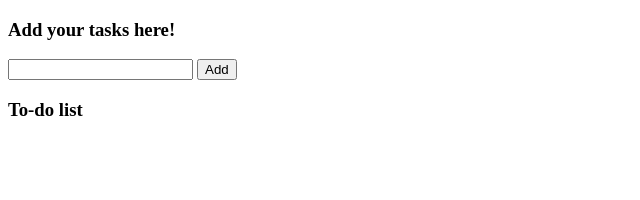
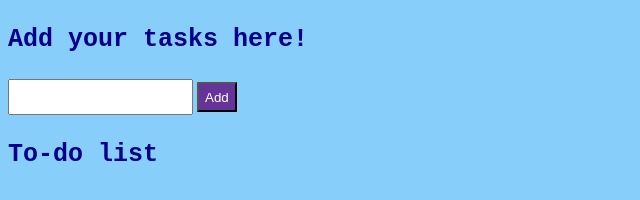
Before and after one commit to Pari123B/To-do-list, a plain HTML site: page index.html in a window 1280 px wide. Shown: the whole page, without its empty margins (0-640 px from the left). Drawn offline with Linux system fonts and the light colour scheme.

Commit message:
Added the styling

```diff
--- a/style.css
+++ b/style.css
@@ -1,4 +1,16 @@
-html, body {
-  height: 100%;
-  width: 100%;
+body{
+  background-color: lightskyblue;
 }
+h3{
+  font-size:25px;
+  font-family: monospace;
+  color:darkblue;
+}
+button{
+  height:30px;
+  color: white;
+  background-color:rebeccapurple;
+}
+input{
+  height:30px;
+}
```
